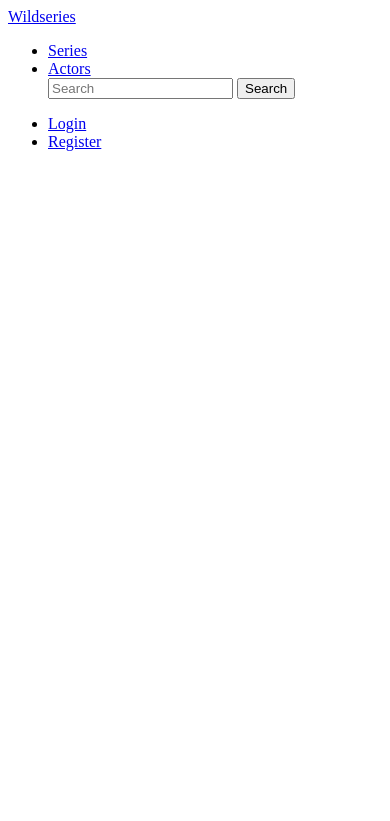
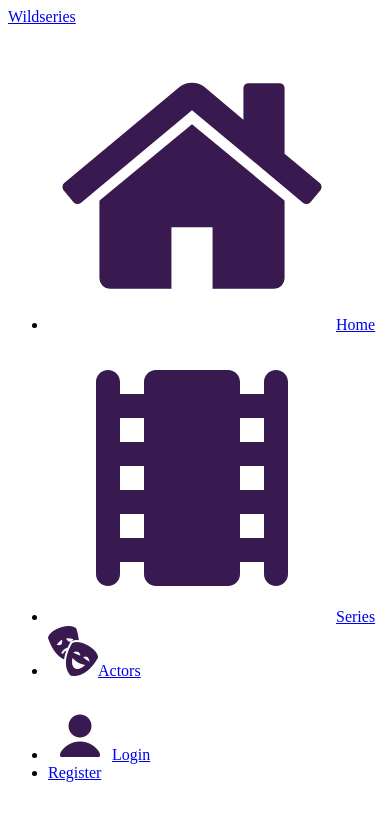
Before and after one commit to MarineGueguen/WCS_Symfony-project-1, a Symfony app: template templates/layouts/_navbar.html.twig in a window 390 px wide. Shown: the top 821 px of the page. Run offline with Twig, Linux system fonts and the light colour scheme; the template is opened without the code that fills it, so the values that code supplies are empty; some libraries are stand-ins or nearby versions.

Commit message:
3rd try at a navbar - success and responsive

```diff
--- a/templates/base.html.twig
+++ b/templates/base.html.twig
@@ -6,7 +6,7 @@
         <link rel="icon" href="{{ asset('build/images/logo.png') }}">
         <link rel="preconnect" href="https://fonts.googleapis.com">
         <link rel="preconnect" href="https://fonts.gstatic.com" crossorigin>
-        <link href="https://fonts.googleapis.com/css2?family=Roboto+Condensed:ital,wght@0,400;1,700&family=Roboto:wght@300&display=swap" rel="stylesheet">         {% block stylesheets %}
+        <link href="https://fonts.googleapis.com/css2?family=Odibee+Sans&family=Plus+Jakarta+Sans:ital,wght@0,400;0,600;0,800;1,400;1,600&display=swap" rel="stylesheet">         {% block stylesheets %}
             {{ encore_entry_link_tags('app') }}
         {% endblock %}
 
--- a/templates/layouts/_navbar.html.twig
+++ b/templates/layouts/_navbar.html.twig
@@ -1,29 +1,28 @@
-<nav class="navbar navbar-expand-lg bg-light">
-    <div class="container-fluid">
-        <div class="col-md-1">
-            <a class="navbar-brand" href="#">Wildseries</a>
-        </div>
-        <div class="col-md-8 col-lg-6">
-            <ul class="d-flex justify-content-evenly my-auto">
+<nav class="navbar">
+    <div class="container-fluid nav-bar">
+        <div class="col-lg-8 d-flex justify-content-start navigation">
+            <div class="col-md-3 col-xs-2 logo">
+                <a class="navbar-brand logo-brand" href="#">Wildseries</a>
+            </div>
+            <ul class="d-flex justify-xs-content-start justify-md-content-end my-auto navigation">
                 <li class="nav-item">
-                    <a class="nav-link" href="#">Series</a>
+                    <a class="nav-link" href="#"><img class="icon" src="{{ asset('build/images/home-dark.svg') }}"><span class="nav-category">Home</span></a>
                 </li>
                 <li class="nav-item">
-                    <a class="nav-link" href="#">Actors</a>
+                    <a class="nav-link" href="#"><img class="icon" src="{{ asset('build/images/movies-dark.svg') }}"><span class="nav-category">Series</span></a>
                 </li>
-                <form class="d-flex" role="search">
-                    <input class="form-control me-2" type="search" placeholder="Search" aria-label="Search">
-                    <button class="btn btn-outline-success" type="submit">Search</button>
-                </form>
+                <li class="nav-item">
+                    <a class="nav-link" href="#"><img class="icon" src="{{ asset('build/images/actors-dark.png') }}"><span class="nav-category">Actors</span></a>
+                </li>
             </ul>
         </div>
-        <div class="col-md-3 col-lg-2">
-            <ul class="d-flex justify-content-between my-auto">
+        <div class="col-md-3">
+            <ul class="d-md-flex justify-content-end my-auto">
                 <li class="nav-item">
-                    <a class="nav-link" href="#">Login</a>
+                    <a class="nav-link" href="#"><img class="icon user-log" src="{{ asset('build/images/login-dark.png') }}"><span class="login">Login</span></a>
                 </li>
                 <li class="nav-item">
-                    <a class="nav-link" href="#">Register</a>
+                    <a class="nav-link register" href="#">Register</a>
                 </li>
             </ul>
         </div>
```
Also changed, not shown: assets/styles/app.scss (+86 -4 lines), assets/images/actors-dark.png (added), assets/images/home-dark.svg (added), assets/images/home-light.svg (added), assets/images/login-dark.png (added), assets/images/movies-dark.svg (added), assets/images/movies-light.svg (added).
